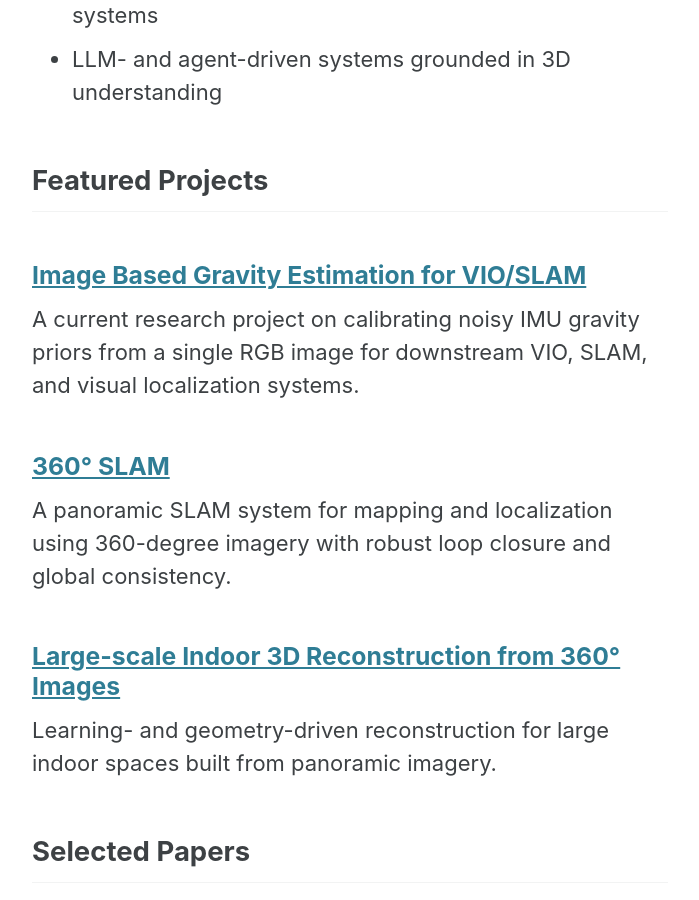
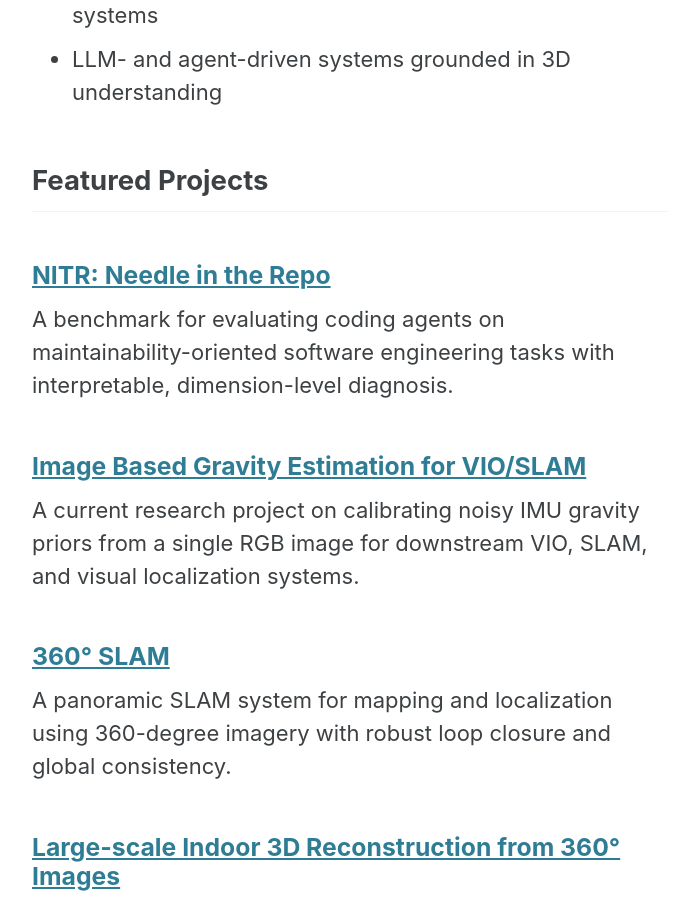
Before and after one commit to lszhuhaichao/lszhuhaichao.github.io, a Jekyll site: the page built from index.md, in a window 1280 px wide and 900 px high, scrolled down 1386 px. Shown: the whole window, without its empty margins (290-989 px from the left). Built offline with Jekyll 4.4.1, drawn with Linux system fonts in a browser that asks for light colours; cached includes are drawn as plain includes.

Commit message:
add nitr

```diff
--- a/index.md
+++ b/index.md
@@ -33,6 +33,10 @@ I am especially interested in projects that connect 3D perception with LLMs, mul
 
 ## Featured Projects
 
+### [NITR: Needle in the Repo](/projects/nitr/)
+
+A benchmark for evaluating coding agents on maintainability-oriented software engineering tasks with interpretable, dimension-level diagnosis.
+
 ### [Image Based Gravity Estimation for VIO/SLAM](/projects/image-based-gravity-estimation-vio-slam/)
 
 A current research project on calibrating noisy IMU gravity priors from a single RGB image for downstream VIO, SLAM, and visual localization systems.
```
Also changed, not shown: _projects/nitr.md (added, +22 -0 lines).
